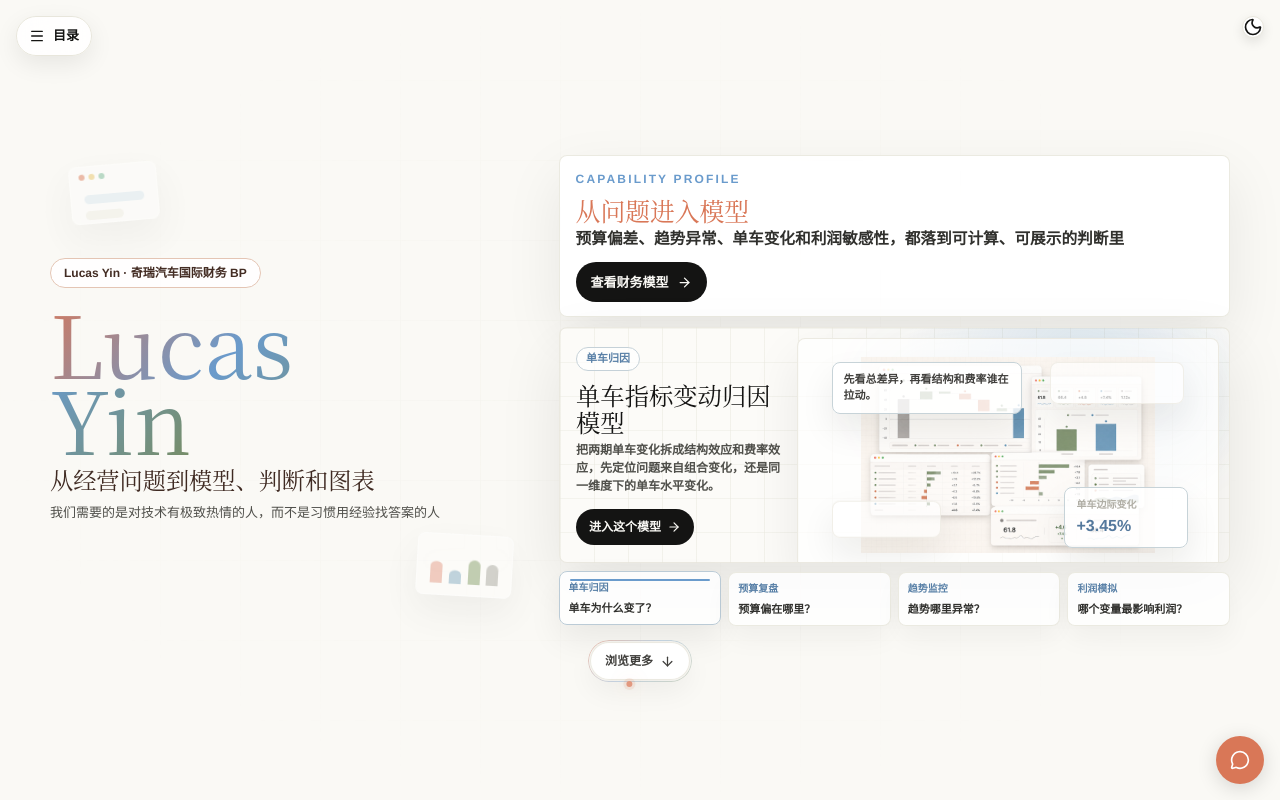
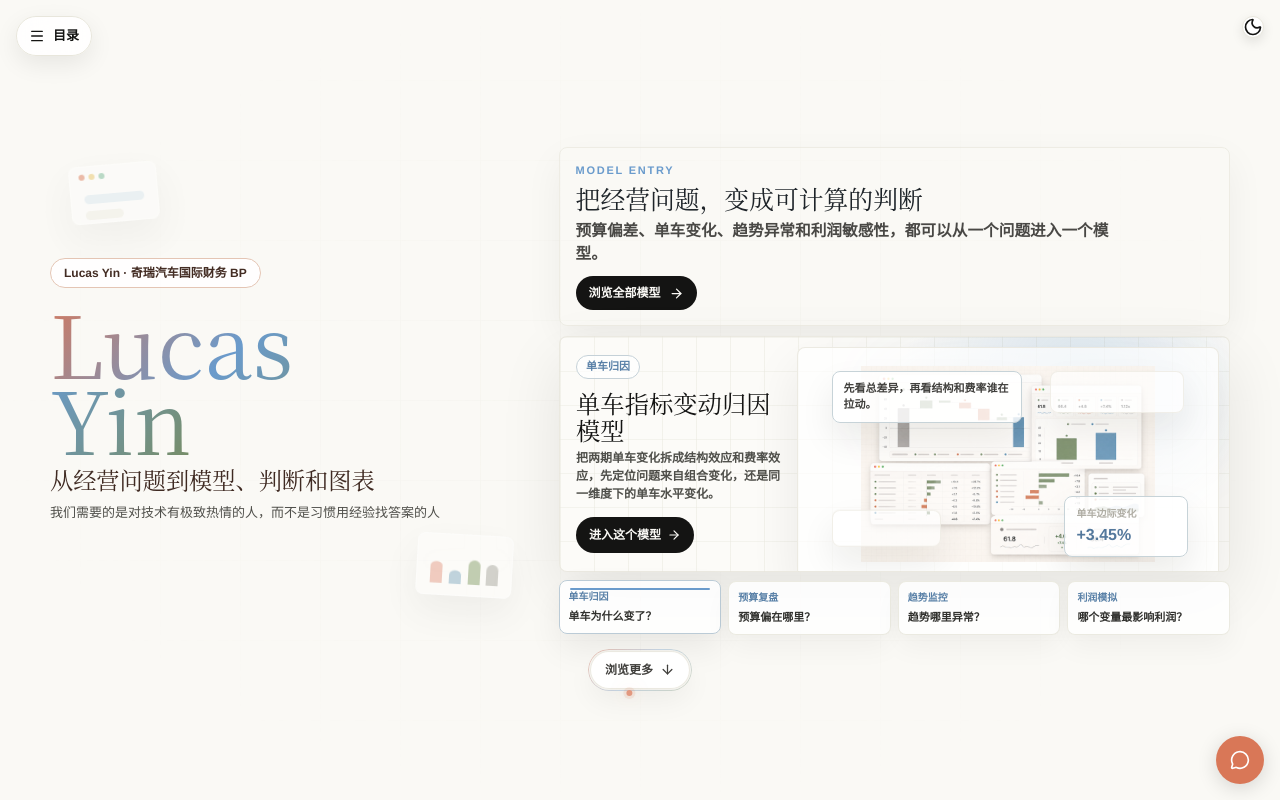
Before and after one commit to yinpengtao2002-ai/yinpengtao2002-ai.github.io, a Next.js app: page / in a window 1280 px wide. Shown: the top 800 px of the page. Built offline with nearby package versions, Linux system fonts and the light colour scheme.

Commit message:
Polish homepage model entry copy

```diff
--- a/src/app/globals.css
+++ b/src/app/globals.css
@@ -173,21 +173,23 @@ h6 {
 .home-hero-copy-card {
   position: relative;
   z-index: 2;
-  border: 1px solid color-mix(in srgb, var(--border) 84%, transparent);
+  border: 1px solid color-mix(in srgb, var(--border) 68%, transparent);
   border-radius: 8px;
-  background: color-mix(in srgb, var(--card) 94%, transparent);
-  box-shadow: 0 22px 58px rgba(20, 20, 19, 0.08);
-  padding: clamp(1rem, 1.8vw, 1.35rem);
+  background:
+    linear-gradient(135deg, color-mix(in srgb, var(--card) 90%, transparent), color-mix(in srgb, var(--accent-soft) 28%, var(--card))),
+    color-mix(in srgb, var(--card) 88%, transparent);
+  box-shadow: 0 14px 38px rgba(20, 20, 19, 0.055);
+  padding: clamp(0.86rem, 1.5vw, 1.08rem);
 }
 
 .home-hero-kicker {
   display: block;
   color: var(--accent-secondary);
   font-family: var(--font-poppins);
-  font-size: 12px;
+  font-size: 11px;
   font-weight: 800;
-  letter-spacing: 0.18em;
-  margin-bottom: 9px;
+  letter-spacing: 0.16em;
+  margin-bottom: 7px;
   text-transform: uppercase;
 }
 
@@ -198,23 +200,24 @@ h6 {
 }
 
 .home-hero-headline {
-  margin-bottom: 13px;
+  margin-bottom: 11px;
 }
 
 .home-headline-mark {
-  color: var(--accent);
+  color: color-mix(in srgb, var(--foreground) 88%, var(--accent-secondary));
   font-family: var(--font-hero-display);
-  font-size: clamp(1.35rem, 2.6vw, 2.15rem);
+  font-size: clamp(1.22rem, 2vw, 1.66rem);
   font-weight: 500;
-  line-height: 1.08;
+  line-height: 1.12;
 }
 
 .home-headline-line {
-  color: color-mix(in srgb, var(--foreground) 82%, var(--muted));
-  font-size: clamp(1.02rem, 1.7vw, 1.25rem);
-  font-weight: 800;
-  line-height: 1.32;
-  margin-top: 5px;
+  max-width: 34rem;
+  color: color-mix(in srgb, var(--foreground) 66%, var(--muted));
+  font-size: clamp(0.92rem, 1.22vw, 1.04rem);
+  font-weight: 650;
+  line-height: 1.48;
+  margin-top: 6px;
 }
 
 .home-hero-title {
@@ -779,6 +782,12 @@ h6 {
 .home-primary-action {
   background: var(--foreground);
   color: var(--background);
+}
+
+.home-hero-copy-card .home-primary-action {
+  min-height: 34px;
+  padding-inline: 13px;
+  font-size: 12px;
 }
 
 .home-hero-continue-row {
--- a/src/components/home/CapabilityHero.tsx
+++ b/src/components/home/CapabilityHero.tsx
@@ -84,13 +84,13 @@ export default function CapabilityHero() {
           >
             <div className="home-hero-right-stack">
               <div className="home-hero-copy-card">
-                <p className="home-hero-kicker">Capability Profile</p>
+                <p className="home-hero-kicker">Model Entry</p>
                 <h2 className="home-hero-headline">
-                  <span className="home-headline-mark">从问题进入模型</span>
-                  <span className="home-headline-line">预算偏差、趋势异常、单车变化和利润敏感性，都落到可计算、可展示的判断里</span>
+                  <span className="home-headline-mark">把经营问题，变成可计算的判断</span>
+                  <span className="home-headline-line">预算偏差、单车变化、趋势异常和利润敏感性，都可以从一个问题进入一个模型。</span>
                 </h2>
                 <Link href="#finance" className="home-primary-action" onClick={handleBrowseMore}>
-                  查看财务模型 <ArrowRight style={{ width: 15, height: 15 }} />
+                  浏览全部模型 <ArrowRight style={{ width: 15, height: 15 }} />
                 </Link>
               </div>
               <HeroModelStage />
--- a/src/components/home/HomeFinanceSection.tsx
+++ b/src/components/home/HomeFinanceSection.tsx
@@ -212,10 +212,10 @@ export default function HomeFinanceSection() {
         >
           <div className="home-finance-title-card">
             <h2 className="home-finance-title">
-              问题驱动的财务模型
+              选择你正在面对的经营问题
             </h2>
             <p className="home-finance-intro">
-              从复盘、归因、趋势到敏感性，按真实经营问题选择模型。
+              四个模型，对应四类经营判断；从复盘、归因、趋势和情景推演开始选择。
             </p>
           </div>
           <Link href="/finance" className="home-finance-library-link" aria-label="查看完整财务模型列表">
```
Also changed, not shown: 1 other file (tests, documents, lock files or other folders).
